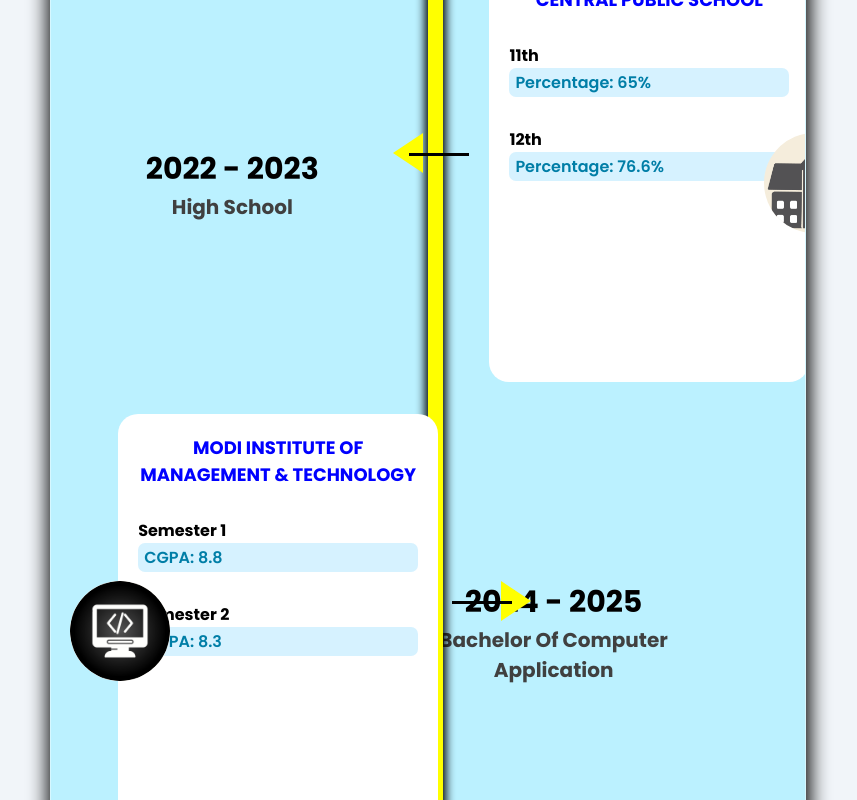
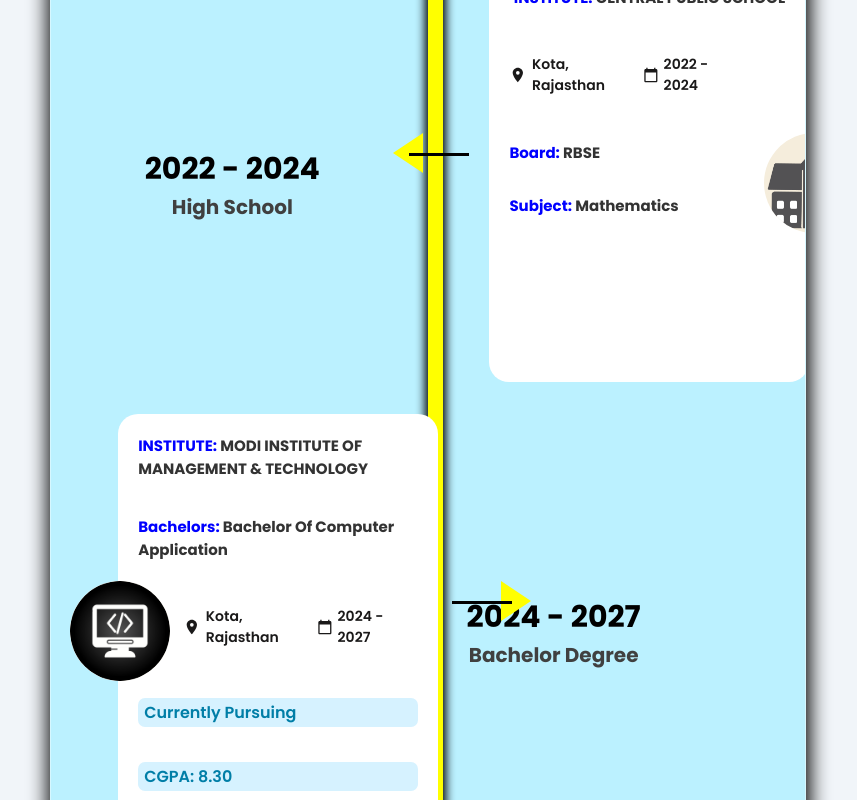
Before and after one commit to rahulSingh6-9/personal-portfolio, a React (Vite) app: page /resume in a window 1280 px wide. Shown: the part 1160-1960 px from the top of the page, without its empty margins (212-1069 px from the left). Built offline with nearby package versions, Linux system fonts and the light colour scheme.

Commit message:
Update education cards

```diff
--- a/package.json
+++ b/package.json
@@ -18,6 +18,7 @@
     "react-dom": "^19.1.1",
     "react-icons": "^5.5.0",
     "react-router-dom": "^7.9.2",
+    "react-typed": "^2.0.12",
     "tailwindcss": "^4.1.13"
   },
   "devDependencies": {
@@ -25,6 +26,7 @@
     "@types/react": "^19.1.13",
     "@types/react-dom": "^19.1.9",
     "@vitejs/plugin-react": "^5.0.2",
+    "baseline-browser-mapping": "^2.10.21",
     "eslint": "^9.35.0",
     "eslint-plugin-react-hooks": "^5.2.0",
     "eslint-plugin-react-refresh": "^0.4.20",
--- a/src/App.css
+++ b/src/App.css
@@ -42,10 +42,10 @@
   position: relative;
   width: 340px;
   height: 40px;
-  background-color: #363333;
+  background-color: #ffffff;
   border-top-left-radius: 30px;
   border-top-right-radius: 30px;
-  /* box-shadow: 0 -10px 25px 1px black; */
+  box-shadow: 0 -8px 20px rgba(0, 0, 0, 0.3);
 }
 
 .mobileSec::after {
@@ -53,11 +53,10 @@
   position: relative;
   width: 340px;
   height: 40px;
-  background-color: #363333;
+  background-color: #ffffff;
   border-bottom-left-radius: 30px;
   border-bottom-right-radius: 30px;
- /* border: 5px solid rgba(0, 0, 0, 0.06); */
-  /* box-shadow: 0 10px 20px 3px black; */
+  box-shadow: 0 8px 20px rgba(0, 0, 0, 0.3);
 }
 
 #mobileIframe {
@@ -443,15 +442,18 @@
 .institute-div {
   display: flex;
   align-items: center;
-  text-align: center;
+
   justify-content: center;
 }
 
-.education-box h2 {
-  color: blue;
-  font-size: 18px;
+.education-box h5 {
+  color: #333;
+  font-size: 15px;
   font-weight: 900;
   text-transform: uppercase;
+}
+.education-box span{
+  color: blue;
 }
 
 .class1-div,
@@ -677,6 +679,10 @@
   font-weight: 700;
   color: #ffffff;
   margin-bottom: 4px;
+  width: 100px;
+  min-width: 100px;
+  flex-shrink: 0;
+  text-align: left;
 }
 
 /* ---- INPUT ---- */
@@ -861,7 +867,7 @@
   }
 
   .About-para {
-    font-size: 10px;
+    font-size: 15px;
   }
 
   /*resume page*/
--- a/src/components/Togglebar.jsx
+++ b/src/components/Togglebar.jsx
@@ -28,19 +28,19 @@
         <h2>My Portfolio</h2>
 
         <Link to="/" onClick={() => setOpen(false)}>
-          🧑‍💻 About Me
+           About Me
         </Link>
 
         <Link to="/resume" onClick={() => setOpen(false)}>
-          📄 Resume
+         Resume
         </Link>
 
         <Link to="/project" onClick={() => setOpen(false)}>
-          🚀 Projects
+          Projects
         </Link>
 
         <Link to="/contact" onClick={() => setOpen(false)}>
-          📬 Contact
+         Contact
         </Link>
       </div>
     </>
--- a/src/pages/About.jsx
+++ b/src/pages/About.jsx
@@ -9,7 +9,7 @@
 import { FaGithub } from "react-icons/fa6";
 import { FaWhatsapp } from "react-icons/fa";
 
-
+import { ReactTyped } from "react-typed";
 
 
 
@@ -62,7 +62,17 @@
 
           <div class="intro">
             <h2>hello</h2>
-                <p className='About-para fire-textt'>Heres's who I am & what I do</p>
+            <p className="About-para fire-textt">
+              <ReactTyped
+                strings={["Here's who I am &amp; what I do"]}
+                typeSpeed={60}
+                backSpeed={40}
+                backDelay={1500}   // wait before deleting
+                loop={true}        // 🔥 important
+                showCursor={true}
+                cursorChar="|"
+              />
+            </p>
 
             <div class="btn btn-pc">
               <Link to="/resume"><button class="button resume-btn">Resume</button></Link>
@@ -75,7 +85,7 @@
           </div>
         </div>
       </section>
-           <Second_sec/>
+      <Second_sec />
 
     </>
   )
--- a/src/pages/PhonePreview.jsx
+++ b/src/pages/PhonePreview.jsx
@@ -20,6 +20,7 @@
     height: "550px",
     display: mobileMode ? "block" : "none",
     overflow: "hidden",
+    boxShadow: "0 15px 40px rgba(0, 0, 0, 0.4), 0 0 30px rgba(0, 0, 0, 0.3)",
   };
 
   return (
--- a/src/pages/Resume.jsx
+++ b/src/pages/Resume.jsx
@@ -7,7 +7,7 @@
 import Timeline from '../components/Timeline';
 import SkillBar from '../components/SkillBar';
 import CV from './image/RahulSingh.pdf'
-import { MdOutlineDownloading } from "react-icons/md";
+import { MdOutlineDownloading, MdLocationOn, MdCalendarToday } from "react-icons/md";
 
 
 
@@ -17,7 +17,7 @@
   {
     image: wingsflyimg,
     alt: "img1",
-    date: "sept 2025 - present",
+    date: "sept 2025 - feb 2026",
     post: "web developer & technical supporter",
     company: "wingSFLY",
     location: "rajasthan",
@@ -30,7 +30,7 @@
   {
 
     alt: "img1",
-    date: "switch.. ",
+    date: ".... ",
 
   },
 ];
@@ -40,30 +40,26 @@
 const EducationData = [
   {
     image: highschool,
-    alt: "Image",
+    alt: "High School",
     qualification: "high school",
     institute: "central public school",
-    year: "2022 - 2023",
-    class1: "11th",
-    percentage1: "Percentage: 65%",
-    class2: "12th",
-    percentage2: "Percentage: 76.6%",
     location: "kota, rajasthan",
+    year: "2022 - 2024",
+    board: "RBSE",
+    subject: "Mathematics",
   },
   {
     image: coding,
-    alt: "Image",
-    qualification: "bachelor of computer application",
+    alt: "Bachelor Degree",
+    qualification: "bachelor degree",
     institute: "modi institute of management & technology",
-    year: "2024 - 2025",
-    class1: "Semester 1",
-    percentage1: "CGPA: 8.8",
-    class2: "Semester 2",
-    percentage2: "CGPA: 8.3",
+    bachelors: "bachelor of computer application",
     location: "kota, rajasthan",
-  }
-
-]
+    year: "2024 - 2027",
+    status: "Currently Pursuing",
+    cgpa: "8.30",
+  },
+];
 
 // SkillBarData
 const SkillBarData = [
@@ -80,7 +76,7 @@
     width: "65%"
   },
   {
-    name: "SQL",
+    name: "SQL, MongoDB",
     width: "50%",
   },
   {
@@ -109,7 +105,7 @@
 
           </div>
           <div className="card education">
-            <div className='heading-div'><h3>qualification</h3></div>
+            <div className='heading-div'><h3>Education</h3></div>
             <div className='education-timeline'>
               {EducationData.map((item, index) => (
                 <div className='education-box-div' key={index}>
@@ -120,19 +116,48 @@
 
                   <div className='education-box'>
                     <img src={item.image} alt={item.alt} />
-                    <div className='institute-div'> <h2>{item.institute}</h2></div>
-                    <div>
-                      <h4>{item.class1}</h4>
-                      <div className='class1-div highlight'>
-                        <p>{item.percentage1}</p>
+                    <div className='institute-div'> <h5><span style={{ color: 'blue' }}>Institute:</span> {item.institute}</h5></div>
+
+                    {item.bachelors && (
+                      <div style={{ marginTop: '5px' }}>
+                        <h4 style={{ textTransform: 'capitalize', fontSize: '15px', color: '#333' }}><span style={{ color: 'blue' }}>Bachelors:</span> {item.bachelors}</h4>
+                      </div>
+                    )}
+
+                    <div style={{ display: 'flex', justifyContent: 'space-between', alignItems: 'center', margin: '15px 0', paddingLeft: index % 2 === 1 ? '45px' : '0', paddingRight: index % 2 === 0 ? '45px' : '0' }}>
+                      <div style={{ display: 'flex', alignItems: 'center', gap: '5px' }}>
+                        <MdLocationOn style={{ fontSize: '18px', color: '#1a1919' }} />
+                        <span style={{ textTransform: 'capitalize', fontSize: '14px', fontWeight: '600', color: '#1a1919' }}>{item.location}</span>
+                      </div>
+                      <div style={{ display: 'flex', alignItems: 'center', gap: '5px' }}>
+                        <MdCalendarToday style={{ fontSize: '16px', color: '#1a1919' }} />
+                        <span style={{ fontSize: '14px', fontWeight: '600', color: '#1a1919' }}>{item.year}</span>
                       </div>
                     </div>
-                    <div>
-                      <h4>{item.class2}</h4>
-                      <div className='class2-div highlight'>
-                        <p>{item.percentage2}</p>
+
+                    {item.board && (
+                      <div>
+                        <h4 style={{ fontSize: '15px', color: '#333' }}><span style={{ color: 'blue' }}>Board:</span> {item.board}</h4>
                       </div>
-                    </div>
+                    )}
+
+                    {item.subject && (
+                      <div>
+                        <h4 style={{ textTransform: 'capitalize', fontSize: '15px', color: '#333' }}><span style={{ color: 'blue' }}>Subject:</span> {item.subject}</h4>
+                      </div>
+                    )}
+
+                    {item.status && (
+                      <div className='class1-div highlight' style={{ marginTop: '5px' }}>
+                        <p style={{ fontWeight: '600' }}>{item.status}</p>
+                      </div>
+                    )}
+
+                    {item.cgpa && (
+                      <div className='class1-div highlight' style={{ marginTop: '5px' }}>
+                        <p style={{ fontWeight: '600' }}>CGPA: {item.cgpa}</p>
+                      </div>
+                    )}
                   </div>
                 </div>
 
```
Also changed, not shown: 1 other file (tests, documents, lock files or other folders). Lines whose indentation alone changed are shown as unchanged.
